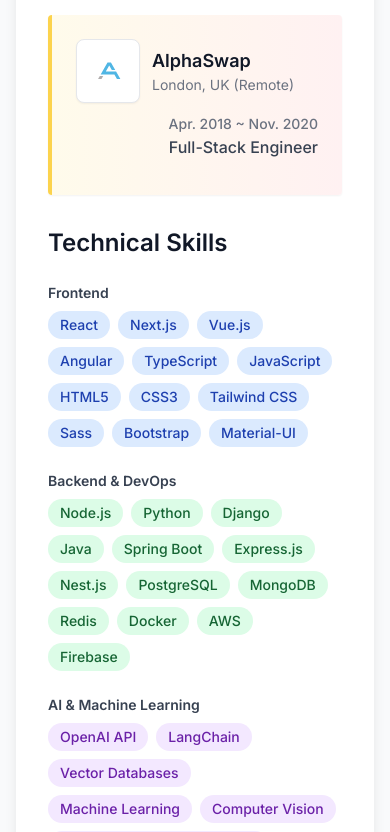
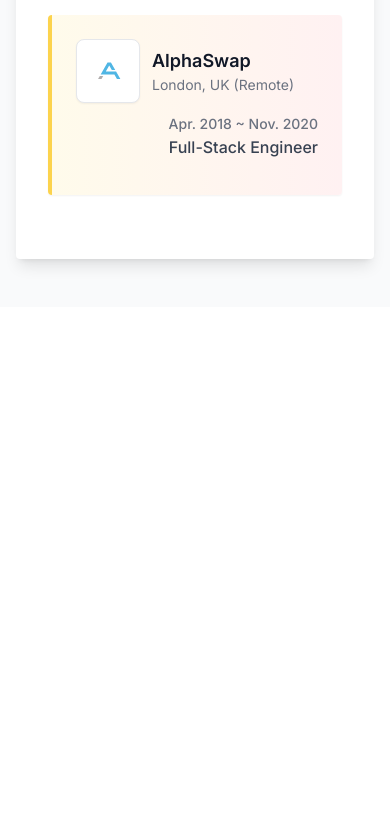
Before and after one commit to braveheart-star/daves-piedad, a Next.js app: page /resume in a window 390 px wide. Shown: the part 1156-1988 px from the top of the page. After the commit the page ends 1463 px from the top, so only its background shows below. Built offline with nearby package versions, Linux system fonts and the light colour scheme.

Commit message:
responsive

```diff
--- a/src/app/about/page.tsx
+++ b/src/app/about/page.tsx
@@ -24,8 +24,19 @@
         <h2 className="text-xl font-bold text-gray-900 dark:text-white">Jorie Suan</h2>
         <p className="text-base text-gray-700 dark:text-gray-300">Senior Full Stack Engineer</p>
         <p className="text-sm text-gray-600 dark:text-gray-400">Bislig, Philippines</p>
+        <div className="flex md:hidden items-center gap-3 pt-1">
+          <a href="https://www.linkedin.com/in/jorie-suan-5a3017320/" target="_blank" rel="noopener noreferrer" className="w-8 h-8 rounded-md bg-gray-100 dark:bg-gray-700 flex items-center justify-center hover:bg-blue-100 dark:hover:bg-blue-900/30 transition-colors" aria-label="LinkedIn">
+            <svg className="w-4 h-4 text-gray-700 dark:text-gray-300" fill="currentColor" viewBox="0 0 24 24"><path d="M20.447 20.452h-3.554v-5.569c0-1.328-.027-3.037-1.852-3.037-1.853 0-2.136 1.445-2.136 2.939v5.667H9.351V9h3.414v1.561h.046c.477-.9 1.637-1.85 3.37-1.85 3.601 0 4.267 2.37 4.267 5.455v6.286zM5.337 7.433c-1.144 0-2.063-.926-2.063-2.065 0-1.138.92-2.063 2.063-2.063 1.14 0 2.064.925 2.064 2.063 0 1.139-.925 2.065-2.064 2.065zm1.782 13.019H3.555V9h3.564v11.452zM22.225 0H1.771C.792 0 0 .774 0 1.729v20.542C0 23.227.792 24 1.771 24h20.451C23.2 24 24 23.227 24 22.271V1.729C24 .774 23.2 0 22.222 0h.003z"/></svg>
+          </a>
+          <a href="https://github.com/braveheart-star" target="_blank" rel="noopener noreferrer" className="w-8 h-8 rounded-md bg-gray-100 dark:bg-gray-700 flex items-center justify-center hover:bg-gray-200 dark:hover:bg-gray-600 transition-colors" aria-label="GitHub">
+            <svg className="w-4 h-4 text-gray-700 dark:text-gray-300" viewBox="0 0 24 24" fill="currentColor"><path d="M12 0C5.373 0 0 5.373 0 12a12 12 0 008.207 11.387c.599.111.793-.261.793-.577v-2.234c-3.338.726-4.033-1.416-4.033-1.416-.546-1.387-1.333-1.756-1.333-1.756-1.089-.745.083-.729.083-.729 1.205.084 1.839 1.237 1.839 1.237 1.07 1.834 2.807 1.304 3.492.997.107-.775.418-1.305.762-1.604-2.665-.305-5.467-1.334-5.467-5.931 0-1.311.469-2.381 1.236-3.221-.124-.303-.535-1.524.117-3.176 0 0 1.008-.322 3.301 1.23.957-.266 1.983-.399 3.003-.404 1.02.005 2.047.138 3.006.404 2.291-1.552 3.297-1.23 3.297-1.23.653 1.653.242 2.874.118 3.176.77.84 1.235 1.911 1.235 3.221 0 4.609-2.807 5.624-5.479 5.921.43.372.823 1.102.823 2.222v3.293c0 .319.192.694.801.576A12.001 12.001 0 0024 12c0-6.627-5.373-12-12-12z"/></svg>
+          </a>
+          <a href="mailto:jorie.suan115@gmail.com" className="w-8 h-8 rounded-md bg-gray-100 dark:bg-gray-700 flex items-center justify-center hover:bg-red-100 dark:hover:bg-red-900/30 transition-colors" aria-label="Email">
+            <svg className="w-4 h-4 text-gray-700 dark:text-gray-300" fill="none" stroke="currentColor" viewBox="0 0 24 24"><path strokeLinecap="round" strokeLinejoin="round" strokeWidth={2} d="M3 8l7.89 4.26a2 2 0 002.22 0L21 8M5 19h14a2 2 0 002-2V7a2 2 0 00-2-2H5a2 2 0 00-2 2v10a2 2 0 002 2z"/></svg>
+          </a>
+        </div>
       </div>
-      <div className="absolute right-6 bottom-6 flex items-center gap-3">
+      <div className="hidden md:flex absolute right-6 bottom-6 items-center gap-3">
         <a
           href="https://www.linkedin.com/in/jorie-suan-5a3017320/"
           target="_blank"
@@ -144,9 +155,6 @@
             <div className="bg-gray-50 dark:bg-gray-700 rounded-lg p-6 shadow-sm hover:shadow-md transition-shadow duration-300 border-l-4 border-gray-300 dark:border-gray-600">
               <div className="flex flex-col sm:flex-row sm:items-start sm:justify-between mb-3">
                 <div className="flex items-center space-x-3 mb-2 sm:mb-0">
-                  <div className="w-16 h-16 bg-white dark:bg-gray-800 rounded-lg flex items-center justify-center shadow-sm border overflow-hidden">
-                    <Image src="/images/clients/vlad.png" alt="Vladimir Agaev" width={64} height={64} className="w-full h-full object-cover" />
-                  </div>
                   <div>
                     <h4 className="text-lg font-semibold text-gray-900 dark:text-white">Vladimir Agaev</h4>
                     <p className="text-sm text-gray-500 dark:text-gray-400">AlphaSwap • CTO</p>
@@ -159,9 +167,6 @@
             <div className="bg-gray-50 dark:bg-gray-700 rounded-lg p-6 shadow-sm hover:shadow-md transition-shadow duration-300 border-l-4 border-gray-300 dark:border-gray-600">
               <div className="flex flex-col sm:flex-row sm:items-start sm:justify-between mb-3">
                 <div className="flex items-center space-x-3 mb-2 sm:mb-0">
-                  <div className="w-16 h-16 bg-white dark:bg-gray-800 rounded-lg flex items-center justify-center shadow-sm border overflow-hidden">
-                    <Image src="/images/clients/hubert.jpg" alt="Hubert Hilczer" width={64} height={64} className="w-full h-full object-cover" />
-                  </div>
                   <div>
                     <h4 className="text-lg font-semibold text-gray-900 dark:text-white">Hubert Hilczer</h4>
                     <p className="text-sm text-gray-500 dark:text-gray-400">Lead Developer</p>
@@ -174,9 +179,6 @@
             <div className="bg-gray-50 dark:bg-gray-700 rounded-lg p-6 shadow-sm hover:shadow-md transition-shadow duration-300 border-l-4 border-gray-300 dark:border-gray-600">
               <div className="flex flex-col sm:flex-row sm:items-start sm:justify-between mb-3">
                 <div className="flex items-center space-x-3 mb-2 sm:mb-0">
-                  <div className="w-16 h-16 bg-white dark:bg-gray-800 rounded-lg flex items-center justify-center shadow-sm border overflow-hidden">
-                    <Image src="/images/clients/kiran-rathni.png" alt="Kiran Rathni" width={64} height={64} className="w-full h-full object-cover" />
-                  </div>
                   <div>
                     <h4 className="text-lg font-semibold text-gray-900 dark:text-white">Kiran Rathni</h4>
                     <p className="text-sm text-gray-500 dark:text-gray-400">PillarMarkets • CTO</p>
--- a/src/app/resume/page.tsx
+++ b/src/app/resume/page.tsx
@@ -226,41 +226,7 @@
           </div>
         </section>
 
-        <section className="mb-8">
-          <h2 className="section-title">Technical Skills</h2>
-          <div className="grid grid-cols-1 md:grid-cols-3 gap-6">
-            <div>
-              <h4 className="text-sm font-semibold text-gray-700 dark:text-gray-300 mb-2">Frontend</h4>
-              <div className="flex flex-wrap gap-2">
-                {frontendSkills.map((skill, index) => (
-                  <span key={index} className="px-3 py-1 bg-blue-100 dark:bg-blue-900/30 text-blue-800 dark:text-blue-300 rounded-full text-sm font-medium">
-                    {skill}
-                  </span>
-                ))}
-              </div>
-            </div>
-            <div>
-              <h4 className="text-sm font-semibold text-gray-700 dark:text-gray-300 mb-2">Backend & DevOps</h4>
-              <div className="flex flex-wrap gap-2">
-                {backendDevopsSkills.map((skill, index) => (
-                  <span key={index} className="px-3 py-1 bg-green-100 dark:bg-green-900/30 text-green-800 dark:text-green-300 rounded-full text-sm font-medium">
-                    {skill}
-                  </span>
-                ))}
-              </div>
-            </div>
-            <div>
-              <h4 className="text-sm font-semibold text-gray-700 dark:text-gray-300 mb-2">AI & Machine Learning</h4>
-              <div className="flex flex-wrap gap-2">
-                {aiSkills.map((skill, index) => (
-                  <span key={index} className="px-3 py-1 bg-purple-100 dark:bg-purple-900/30 text-purple-800 dark:text-purple-300 rounded-full text-sm font-medium">
-                    {skill}
-                  </span>
-                ))}
-              </div>
-            </div>
-          </div>
-        </section>
+
 
       </div>
     </div>
```
